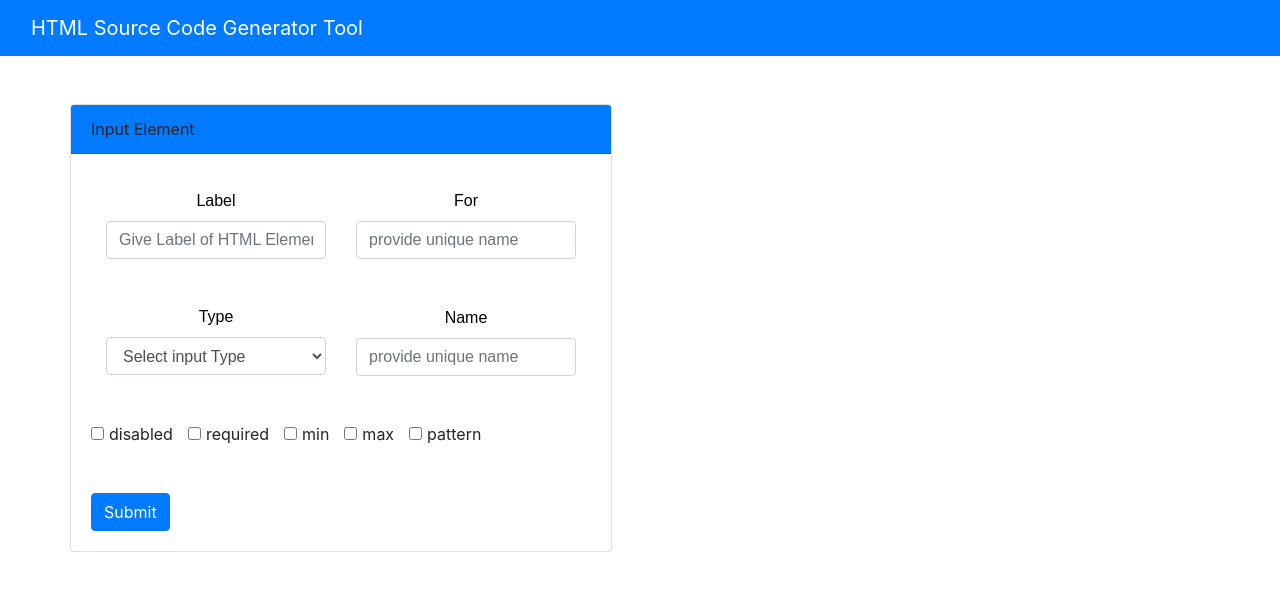
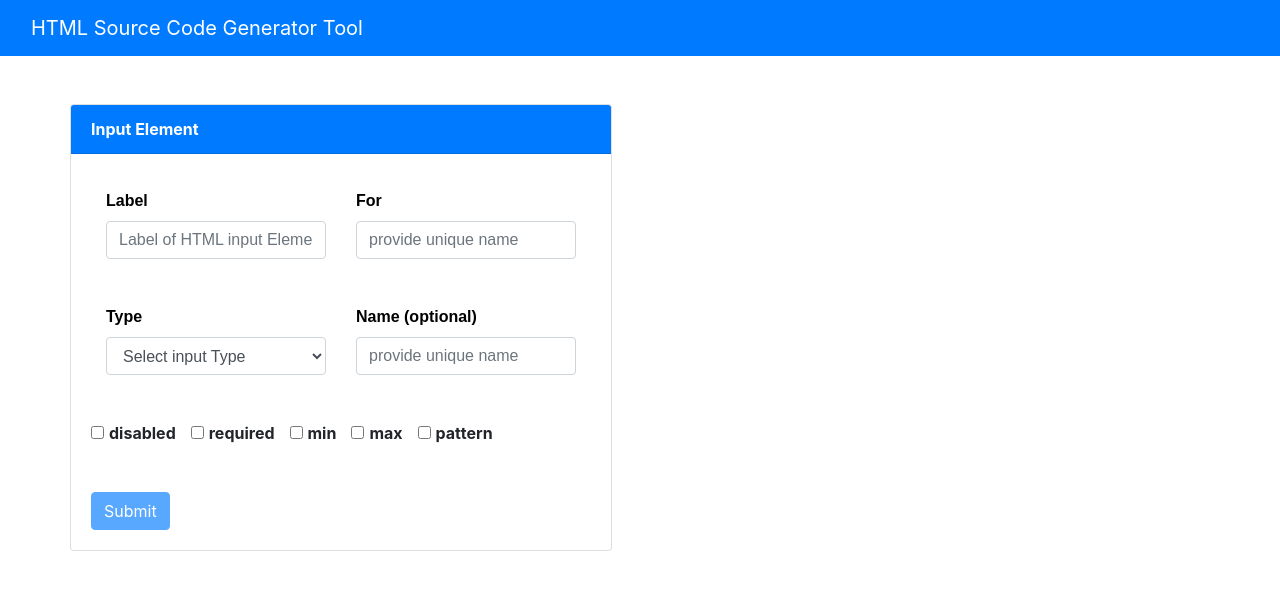
Before and after one commit to ravitejakonda/sourceCodeGenerator-UI, an Angular app: page / in a window 1280 px wide. Shown: the top 590 px of the page. Built offline with nearby package versions, Linux system fonts and the light colour scheme.

Commit message:
Added forms

```diff
--- a/src/app/code-generation/code-generation.component.html
+++ b/src/app/code-generation/code-generation.component.html
@@ -10,47 +10,51 @@
 <div class="container">
     <div class="row">
         <div class="card ">
-            <div class="card-header bg-primary">
+            <div class="card-header bg-primary font-weight-bold cardHeaderTextColor">
                 Input Element
             </div>
             <div class="card-body">
                 <form [formGroup]="inputSourceCodeForm" (ngSubmit)="onSubmit()">
                     <div class="box">
                         <div class="form-group">
-                            <label>Label</label>
-                            <input placeholder="Give Label of HTML Element" type="text" class="form-control">
+                            <label class="font-weight-bold">Label</label>
+                            <input placeholder="Label of HTML input Element" [class.is-invalid]="inputSourceCodeForm.get('label').invalid && inputSourceCodeForm.get('label').touched " type="text" class="form-control" formControlName="label">
+                            <small class="text-danger" [class.d-none]="inputSourceCodeForm.get('label').valid || inputSourceCodeForm.get('label').untouched ">This Field is Required</small>
                         </div>
                         <div class="form-group">
-                            <label>For</label>
-                            <input placeholder="provide unique name" type="text" class="form-control">
+                            <label class="font-weight-bold">For</label>
+                            <input placeholder="provide unique name" [class.is-invalid]="inputSourceCodeForm.get('for').invalid && inputSourceCodeForm.get('for').touched" formControlName="for" type="text" class="form-control">
+                            <small class="text-danger" [class.d-none]="inputSourceCodeForm.get('for').valid || inputSourceCodeForm.get('for').untouched ">This Field is Required</small>
                         </div>
                     </div>
 
                     <div class="box">
                         <div class="form-group">
-                            <label>Type</label>
-                            <select class="form-control">
-                                <option selected hidden disabled>Select input Type</option>
+                            <label class="font-weight-bold">Type</label>
+                            <select class="form-control" formControlName="selectInputType" [class.is-invalid]="inputSourceCodeForm.get('selectInputType').invalid && inputSourceCodeForm.get('selectInputType').touched">
+                                <option value="" selected hidden disabled>Select input Type</option>
                                 <option *ngFor="let type of inputTypes">{{type}}</option>
                             </select>
+                            <small class="text-danger" [class.d-none]="inputSourceCodeForm.get('selectInputType').valid || inputSourceCodeForm.get('selectInputType').untouched ">This Field is Required</small>
                         </div>
                         <div class="form-group">
-                            <label>Name</label>
-                            <input placeholder="provide unique name" type="text" class="form-control">
+                            <label class="font-weight-bold">Name (optional)</label>
+                            <input placeholder="provide unique name" type="text" formControlName="nameAttr" class="form-control">
                         </div>
                     </div>
 
-                    <input type="checkbox" id="validation1" name="validation1" value="Disabled">
-                    <label for="validation1" class="checkBoxPadding"> disabled</label>
-                    <input type="checkbox" id="validation2" name="validation2" value="Required">
-                    <label for="validation2" class="checkBoxPadding"> required</label>
-                    <input type="checkbox" id="validation3" name="validation3" value="min">
-                    <label for="validation3" class="checkBoxPadding"> min</label>
-                    <input type="checkbox" id="validation4" name="validation4" value="max">
-                    <label for="validation4" class="checkBoxPadding"> max</label>
-                    <input type="checkbox" id="validation5" name="validation5" value="pattern">
-                    <label for="validation5" class="checkBoxPadding"> pattern</label><br><br>
-                    <button class="btn btn-primary">Submit</button>
+                    <input type="checkbox" id="validation1" formControlName="disabledCb">
+                    <label class="font-weight-bold checkBoxPadding" for="validation1" > disabled</label>
+                    <input type="checkbox" id="validation2" formControlName="requiredCb" >
+                    <label class="font-weight-bold checkBoxPadding" for="validation2" > required</label>
+                    <input type="checkbox" id="validation3" formControlName="minCb" >
+                    <label class="font-weight-bold checkBoxPadding" for="validation3" > min</label>
+                    <input type="checkbox" id="validation4" formControlName="maxCb" >
+                    <label class="font-weight-bold checkBoxPadding" for="validation4" > max</label>
+                    <input type="checkbox" id="validation5" formControlName="patternCb" >
+                    <label class="font-weight-bold checkBoxPadding" for="validation5" > pattern</label><br><br>
+                    <button [disabled]="inputSourceCodeForm.invalid" class="btn btn-primary">Submit</button>
+
                 </form>
             </div>
         </div>
--- a/src/app/code-generation/code-generation.component.less
+++ b/src/app/code-generation/code-generation.component.less
@@ -1,10 +1,13 @@
 .box div {
     width:250px;
-    display:inline-block;
+    display:inline-grid;
     padding:15px;
-    text-align:center;
     color:#000000;
     font-family: arial, sans-serif;
+    }
+
+    .cardHeaderTextColor{
+        color: white !important;
     }
 
     .checkBoxPadding{
--- a/src/app/code-generation/code-generation.component.ts
+++ b/src/app/code-generation/code-generation.component.ts
@@ -8,8 +8,13 @@ import { FormBuilder, FormGroup, Validators } from '@angular/forms'
   styleUrls: ['./code-generation.component.less']
 })
 export class CodeGenerationComponent implements OnInit {
- inputTypes:any = ['text','password','email','date','number']
- inputSourceCodeForm: FormGroup
+ inputTypes:any = ['text','password','email','date','number'];
+ isDisabled:boolean;
+ isMin:boolean;
+ isMax:boolean;
+ isPattern:boolean;
+ isRequired:boolean;
+inputSourceCodeForm: FormGroup
   constructor(private fb: FormBuilder ) { }
 
   ngOnInit(): void {
@@ -18,7 +23,13 @@ export class CodeGenerationComponent implements OnInit {
       label:['', Validators.required],
       for:['', Validators.required],
       selectInputType:['',Validators.required],
-      nameAttr:['']
+      nameAttr:[''],
+      disabledCb:[false],
+      requiredCb:[false],
+      minCb:[false],
+      maxCb:[false],
+      patternCb:[false]
+
     })
   }
 
```
